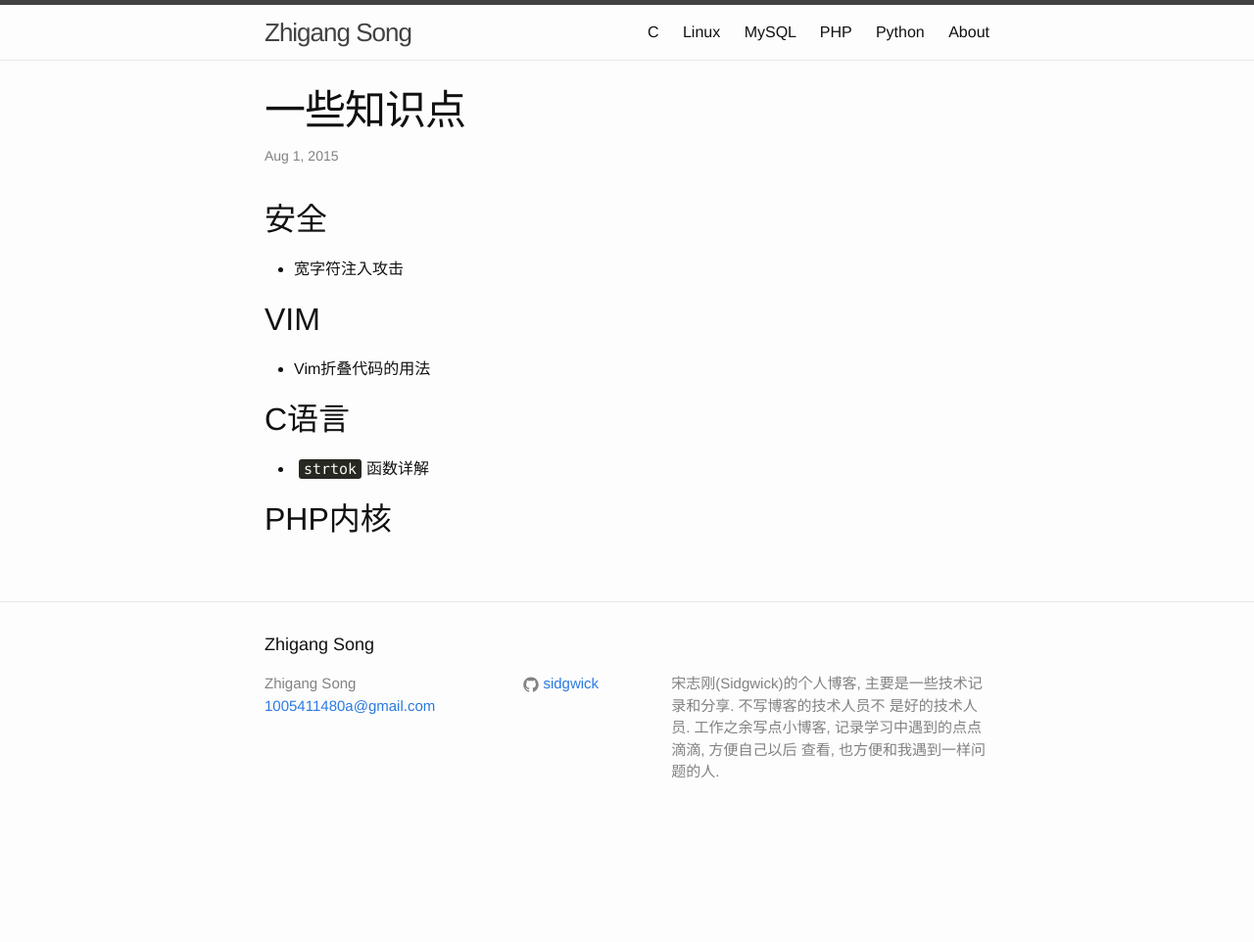
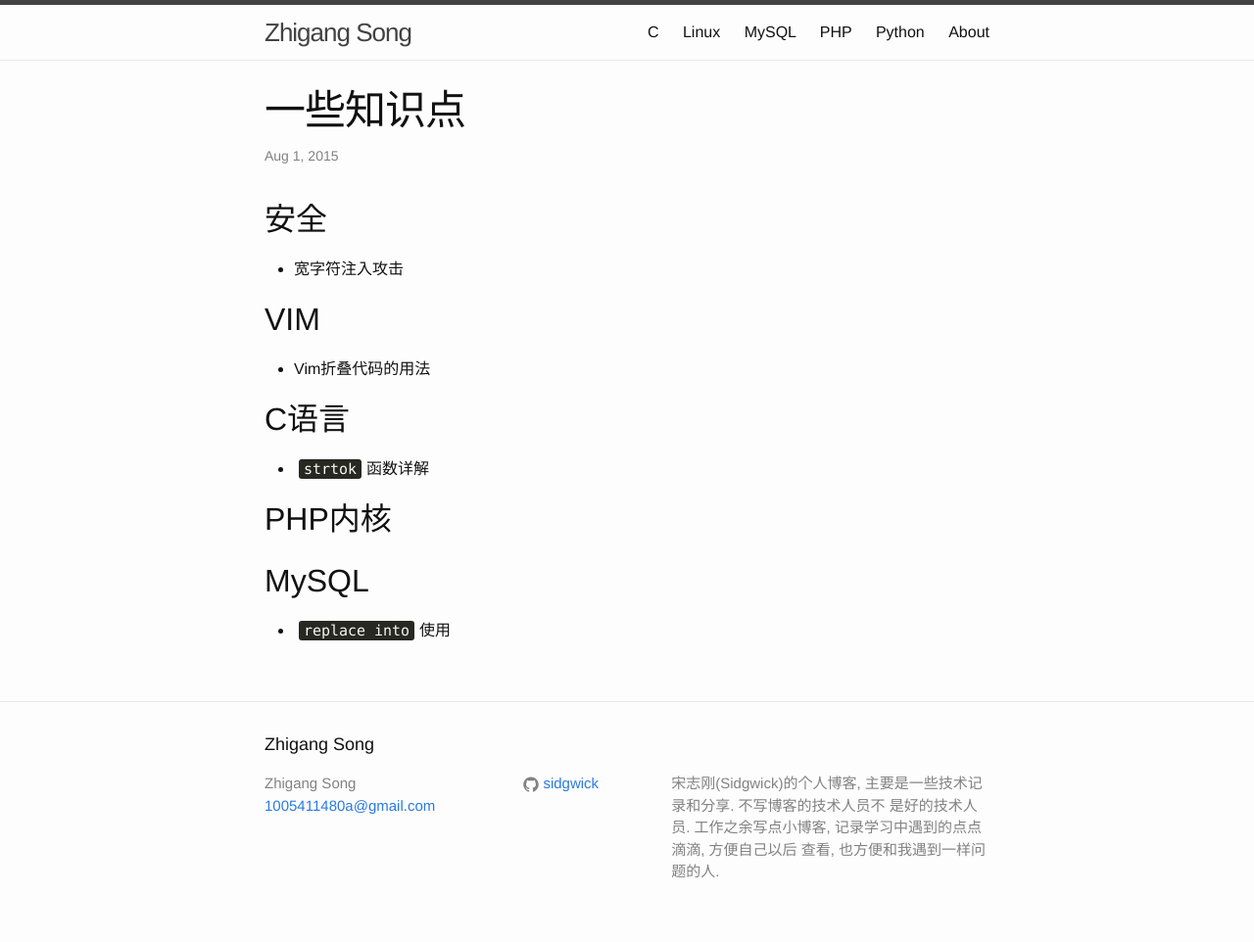
Before and after one commit to sidgwick/sidgwick.github.io, a Jekyll site: the page built from _posts/others/2015-08-01-knowledges.markdown, in a window 1280 px wide. Shown: the whole page at 98% size. Built offline with Jekyll 4.4.1, drawn with Linux system fonts in a browser that asks for light colours; nearby versions of some CDN libraries; Markdown is read by kramdown in place of the engine named in the settings; before the commit the page ends 900 px from its top, so only the background shows below that.

Commit message:
细节记录

```diff
--- a/_posts/others/2015-08-01-knowledges.markdown
+++ b/_posts/others/2015-08-01-knowledges.markdown
@@ -18,3 +18,7 @@ categories: others
 * `strtok`函数详解
 
 ## PHP内核
+
+## MySQL
+
+* `replace into`使用
```
